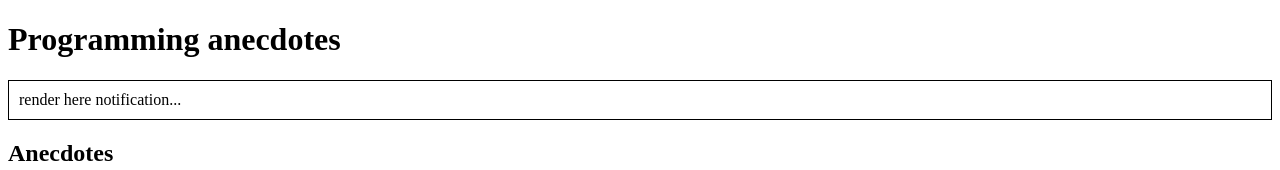
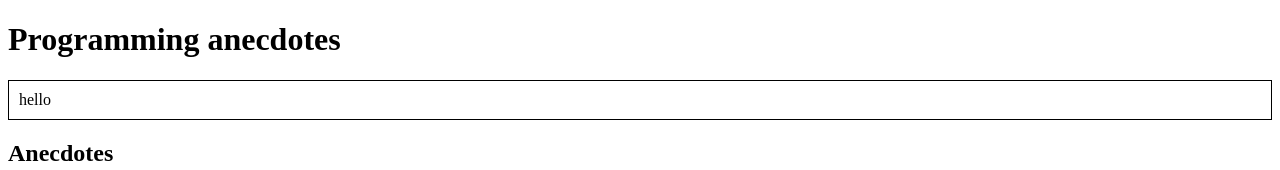
Before and after one commit to happtur/fullstack, a React (Create React App) app in the folder osa6/redux-anecdotes-v2/: page / in a window 1280 px wide. Shown: the top 170 px of the page. Built offline with nearby package versions, Linux system fonts and the light colour scheme.

Commit message:
teht. 6.3

```diff
--- a/osa6/redux-anecdotes-v2/src/App.js
+++ b/osa6/redux-anecdotes-v2/src/App.js
@@ -10,7 +10,7 @@ class App extends React.Component {
     return (
       <div>
         <h1>Programming anecdotes</h1>
-        <Notification />
+        <Notification store={this.props.store} />
         <AnecdoteList store={this.props.store} />
         <AnecdoteForm store={this.props.store} />
       </div>
--- a/osa6/redux-anecdotes-v2/src/components/AnecdoteList.js
+++ b/osa6/redux-anecdotes-v2/src/components/AnecdoteList.js
@@ -3,7 +3,7 @@ import { anecdoteVote } from './../reducers/anecdoteReducer'
 
 class AnecdoteList extends React.Component {
   render() {
-    const anecdotes = this.props.store.getState()
+    const anecdotes = this.props.store.getState().anecdotes
     return (
       <div>
         <h2>Anecdotes</h2>
--- a/osa6/redux-anecdotes-v2/src/components/Notification.js
+++ b/osa6/redux-anecdotes-v2/src/components/Notification.js
@@ -9,7 +9,7 @@ class Notification extends React.Component {
     }
     return (
       <div style={style}>
-        render here notification...
+        {this.props.store.getState().notification}
       </div>
     )
   }
--- a/osa6/redux-anecdotes-v2/src/reducers/anecdoteReducer.js
+++ b/osa6/redux-anecdotes-v2/src/reducers/anecdoteReducer.js
@@ -19,7 +19,7 @@ const asObject = (anecdote) => {
 
 const initialState = anecdotesAtStart.map(asObject)
 
-const reducer = (store = initialState, action) => {
+const anecdoteReducer = (store = initialState, action) => {
   if (action.type==='VOTE') {
     const old = store.filter(a => a.id !==action.data.id)
     const voted = store.find(a => a.id === action.data.id)
@@ -52,4 +52,4 @@ export const anecdoteVote = (id) => {
   }
 }
 
-export default reducer
+export default anecdoteReducer
--- /dev/null
+++ b/osa6/redux-anecdotes-v2/src/reducers/notificationReducer.js
@@ -0,0 +1,18 @@
+
+const notificationReducer = (state = 'hello', action) => {
+    if (action.type==='SET_NOTIFICATION') {
+
+      return action.data.message
+    }
+
+    return state
+  }
+
+  export const settingNotification = (message) => {
+    return {
+      type: 'SET_NOTIFICATION',
+      data: {message}
+    }
+  }
+
+export default notificationReducer
--- a/osa6/redux-anecdotes-v2/src/store.js
+++ b/osa6/redux-anecdotes-v2/src/store.js
@@ -1,5 +1,11 @@
-import { createStore } from 'redux'
-import reducer from './reducers/anecdoteReducer'
+import { createStore, combineReducers } from 'redux'
+import anecdoteReducer from './reducers/anecdoteReducer'
+import notificationReducer from './reducers/notificationReducer'
+
+const reducer = combineReducers({
+    notification: notificationReducer,
+    anecdotes: anecdoteReducer
+  })
 
 const store = createStore(reducer)
 
```
Also changed, not shown: 1 other file (tests, documents, lock files or other folders).
